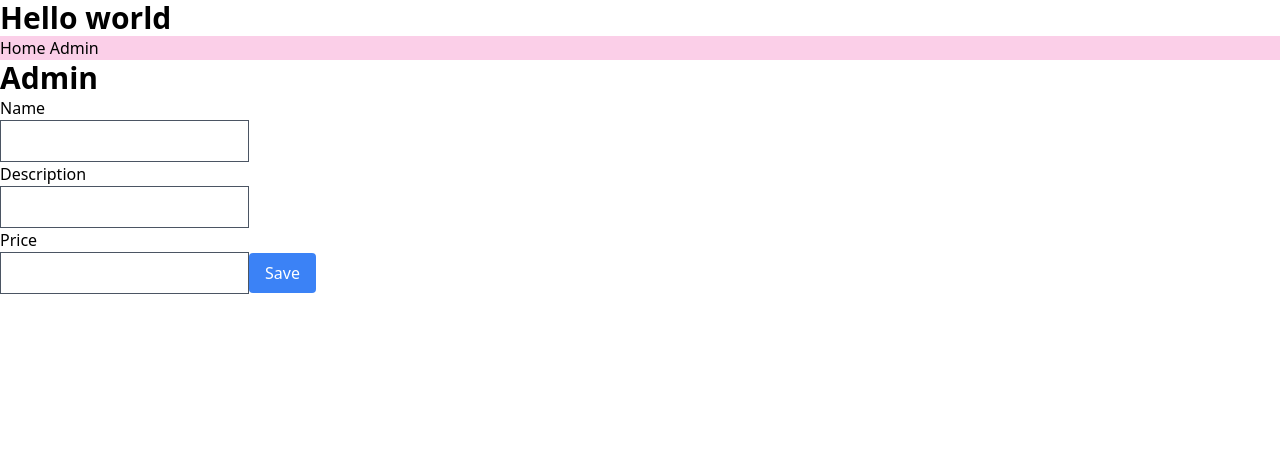
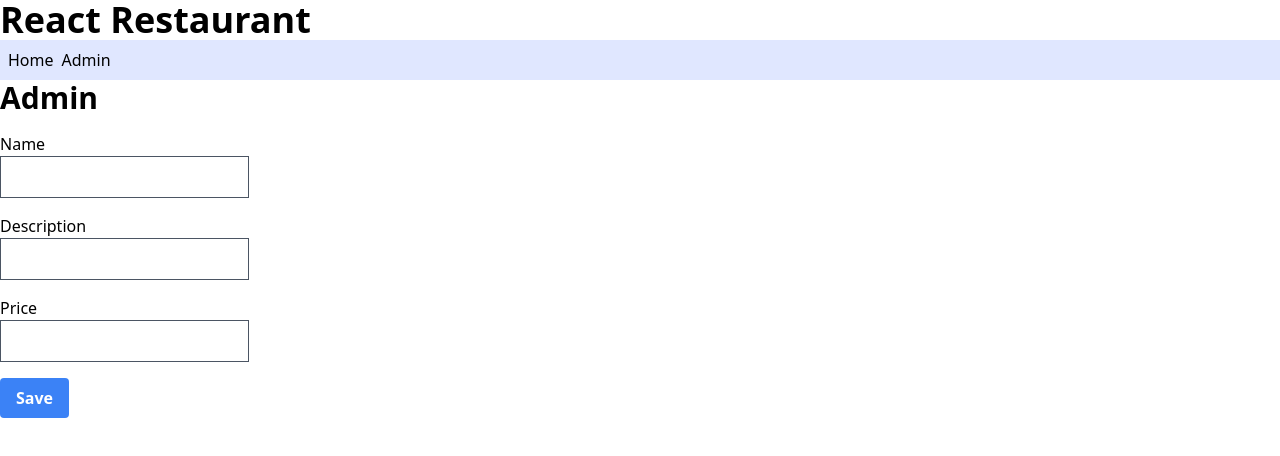
Before and after one commit to brantgurga/react-training, a React (Vite) app: page /admin in a window 1280 px wide. Shown: the top 456 px of the page. Built offline with nearby package versions, Linux system fonts and the light colour scheme.

Commit message:
sync up changes

```diff
--- a/src/Admin.tsx
+++ b/src/Admin.tsx
@@ -1,16 +1,16 @@
-import Button from "./shared/button";
-import Heading from "./shared/heading";
-import Input from "./shared/input";
+import Button from "./shared/Button";
+import Heading from "./shared/Heading";
+import Input from "./shared/Input";
 
 export default function Admin() {
   return (
     <>
       <Heading level={2}>Admin</Heading>
       <form>
-        <Input id="name" label="Name" />
-        <Input id="description" label="Description" />
-        <Input id="price" label="Price" type="number" />
-        <Button variant="primary" type="submit">
+        <Input id="name" label="Name" className="my-4" />
+        <Input id="description" label="Description" className="my-4" />
+        <Input id="price" label="Price" type="number" className="my-4" />
+        <Button className="block mt-4" variant="primary" type="submit">
           Save
         </Button>
       </form>
--- a/src/App.tsx
+++ b/src/App.tsx
@@ -1,21 +1,27 @@
 import { Link, Route, Routes } from "react-router-dom";
 import Admin from "./Admin";
 import Menu from "./Menu";
-import Heading from "./shared/heading";
+import Heading from "./shared/Heading";
 
 export default function App() {
   return (
-    <>
-      <Heading level={2}>Hello world</Heading>
-      <nav className="bg-pink-200">
-        <Link to="/">Home</Link>
-        <span> </span>
-        <Link to="/admin">Admin</Link>
+    <main>
+      <Heading level={1}>React Restaurant</Heading>
+      <nav className="bg-indigo-100 p-2">
+        <ul className="flex">
+          <li className="mr-2">
+            <Link to="/">Home</Link>
+          </li>
+          <li>
+            <Link to="/admin">Admin</Link>
+          </li>
+        </ul>
       </nav>
+
       <Routes>
         <Route path="/" element={<Menu />} />
         <Route path="/admin" element={<Admin />} />
       </Routes>
-    </>
+    </main>
   );
 }
--- a/src/Menu.tsx
+++ b/src/Menu.tsx
@@ -1,14 +1,16 @@
 import { foods } from "./food";
-import Heading from "./shared/heading";
+import Heading from "./shared/Heading";
 
 export default function Menu() {
   return (
+    <>
+      <Heading level={2}>Menu</Heading>
       <div className="flex flex-wrap">
         {foods.map((food) => {
           return (
             <div
-            className="p-2 shadow-lg hover:bg-indigo-600 hover:text-white border flex max-w-sm flex-row m-2 rounded"
               key={food.name}
+              className="hover:bg-indigo-600 hover:text-white p-2 shadow-lg border max-w-sm m-2 rounded"
             >
               <Heading level={3}>{food.name}</Heading>
               <img
@@ -17,10 +19,11 @@ export default function Menu() {
                 alt={food.name}
               />
               <p>{food.description}</p>
-            <p>{food.price}</p>
+              <p>${food.price}</p>
             </div>
           );
         })}
       </div>
+    </>
   );
 }
--- a/src/shared/button.tsx
+++ b/src/shared/button.tsx
@@ -13,10 +13,10 @@ const variantMap = {
 };
 
 export default function Button({
-  className,
   children,
   type,
   variant,
+  className,
 }: ButtonProps) {
   return (
     <button
@@ -24,7 +24,7 @@ export default function Button({
       className={clsx(
         variantMap[variant],
         className,
-        "hover:bg-blue-700 py-2 px-4 rounded"
+        "hover:bg-blue-700 font-bold py-2 px-4 rounded"
       )}
     >
       {children}
--- /dev/null
+++ b/src/shared/checkbox.tsx
@@ -0,0 +1,13 @@
+type CheckboxProps = {
+  id: string;
+  label: React.ReactNode;
+};
+
+export default function Checkbox(props: CheckboxProps) {
+  return (
+    <>
+      <input id={props.id} type="checkbox" />{" "}
+      <label htmlFor={props.id}>{props.label}</label>
+    </>
+  );
+}
--- /dev/null
+++ b/src/shared/checkboxlist.tsx
@@ -0,0 +1,7 @@
+type CheckboxListProps = {
+  children: React.ReactNode;
+};
+
+export default function CheckboxList({ children }: CheckboxListProps) {
+  return { children };
+}
--- a/src/shared/heading.tsx
+++ b/src/shared/heading.tsx
@@ -3,8 +3,6 @@ type HeadingProps = {
   level: 1 | 2 | 3 | 4 | 5 | 6;
 };
 
-export default function Heading(prop: HeadingProps) {
-  const Tag = `h${prop.level}` as keyof JSX.IntrinsicElements;
 const sizeMap = {
   1: "text-4xl",
   2: "text-3xl",
@@ -13,7 +11,10 @@ export default function Heading(prop: HeadingProps) {
   5: "text-lg",
   6: "text-base",
 };
+
+export default function Heading(props: HeadingProps) {
+  const Tag = `h${props.level}` as keyof JSX.IntrinsicElements;
   return (
-    <Tag className={`${sizeMap[prop.level]} font-bold`}>{prop.children}</Tag>
+    <Tag className={`${sizeMap[props.level]} font-bold`}>{props.children}</Tag>
   );
 }
--- a/src/shared/input.tsx
+++ b/src/shared/input.tsx
@@ -1,16 +1,22 @@
 type InputProps = {
+  className?: string;
   id: string;
   label: string;
-  type?: "text" | "number";
+  type?: "text" | "number" | "email" | "password" | "tel";
 };
 
-export default function Input({ id, label, type = "text" }: InputProps) {
+export default function Input({
+  id,
+  className,
+  label,
+  type = "text",
+}: InputProps) {
   return (
-    <>
+    <div className={className}>
       <label className="block" htmlFor={id}>
         {label}
       </label>
       <input id={id} className="border border-gray-600 p-2" type={type} />
-    </>
+    </div>
   );
 }
```
Lines whose indentation alone changed are shown as unchanged.
